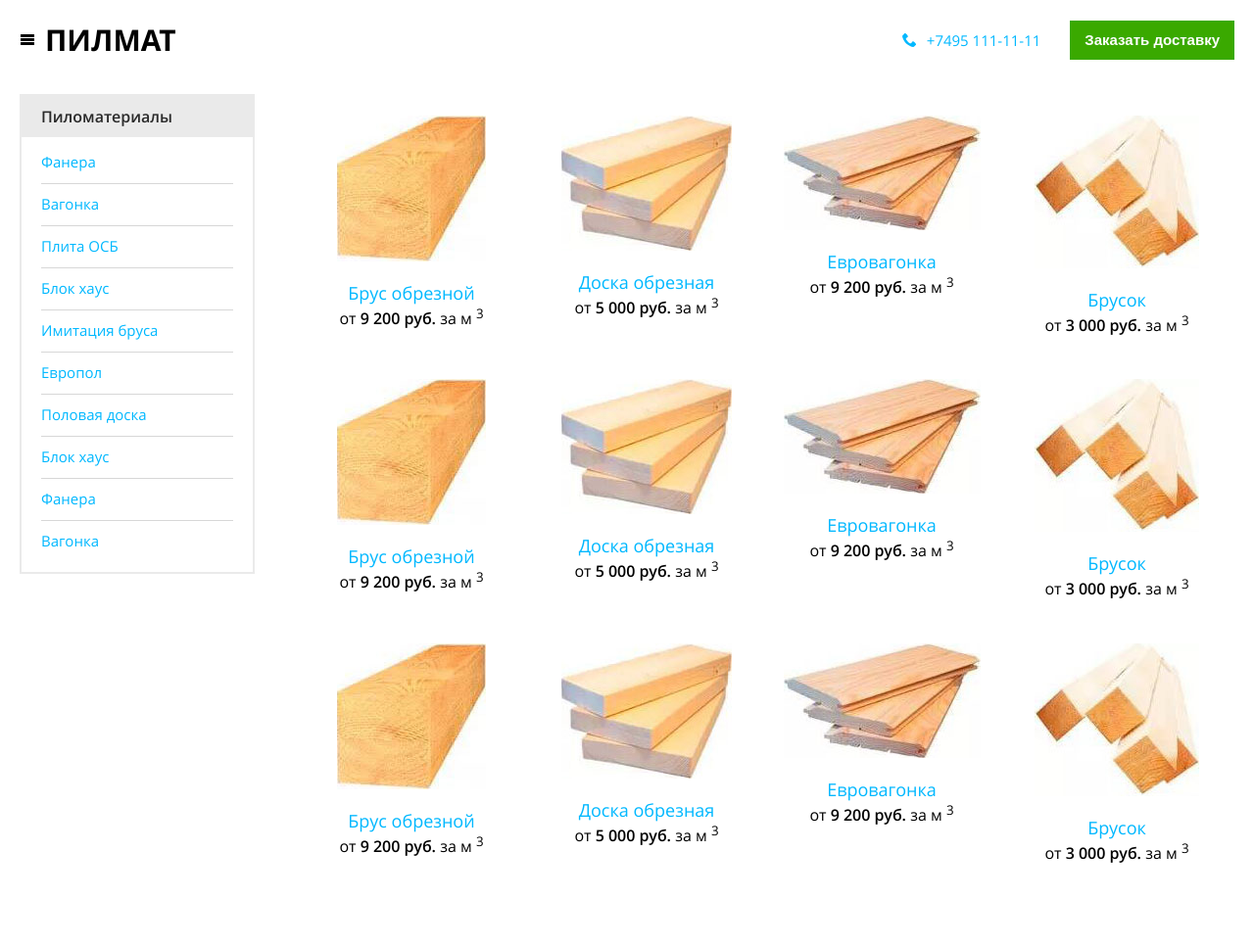
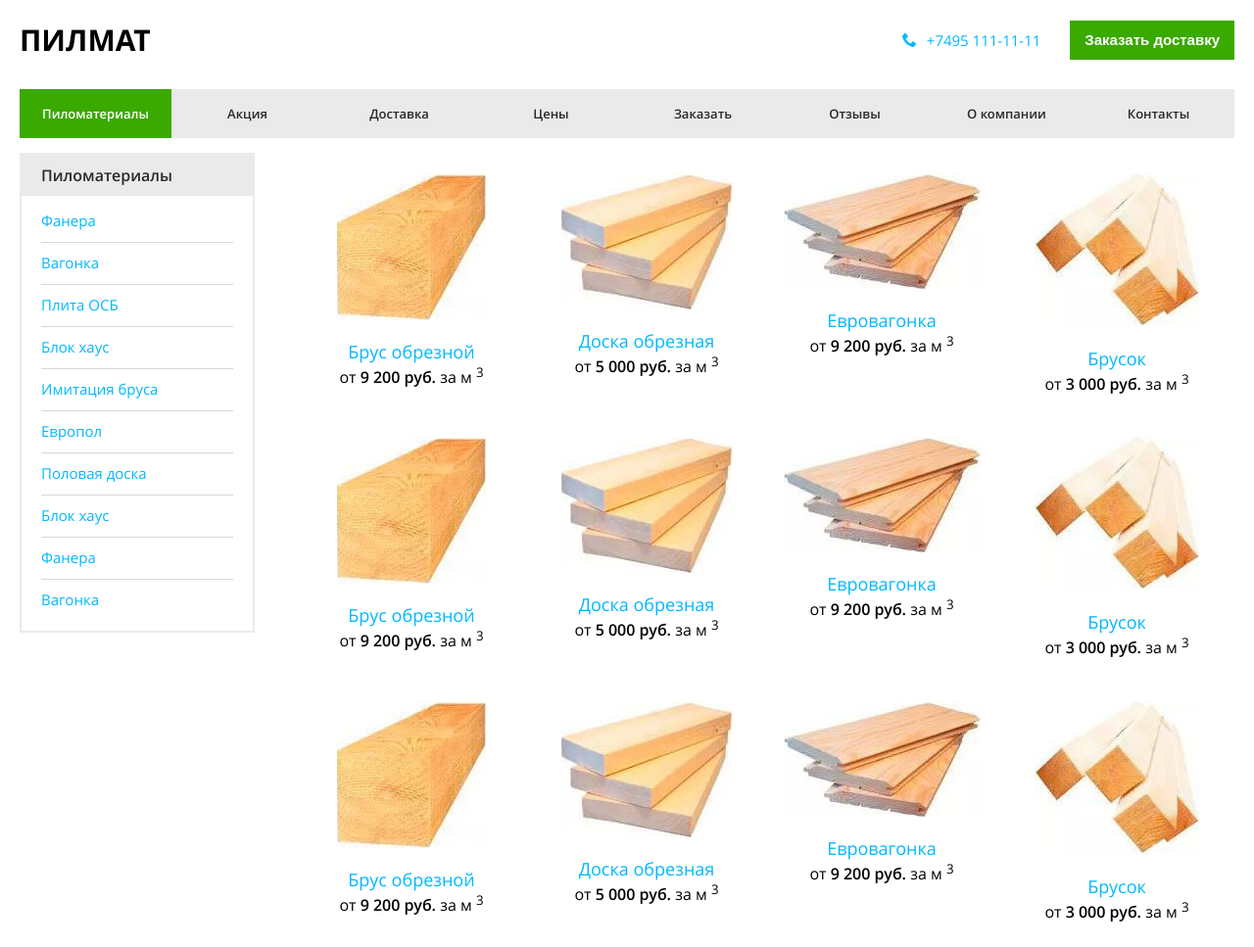
Before and after one commit to Tigronix/wood, a plain HTML site: page app/main.html in a window 1280 px wide. Shown: the top 967 px of the page at 98% size. Drawn offline with nearby package versions, Linux system fonts and the light colour scheme; files that its build step writes are made by us from their sources.

Commit message:
menu fixes

```diff
--- a/app/js/common.js
+++ b/app/js/common.js
@@ -51,11 +51,11 @@ WD.mainMenuToggle = function(){
   $(window).resize(function() {
     const windowWidth = $(window).width();
 
-    if(windowWidth >= 1301){
+    if(windowWidth >= 769){
       $('.js-menu').show();
+      $globalWrapper.removeClass('global-wrapper--menu-opened');
     }else{
       $('.js-menu').hide();
-      $globalWrapper.removeClass('global-wrapper--menu-opened');
     }
   });
 };
--- a/app/sass/_nav.scss
+++ b/app/sass/_nav.scss
@@ -1,7 +1,7 @@
 .nav {
   background: #EAEAEA;
 
-  @include atVertical{
+  @include atMobile{
     position: fixed;
     left: 0;
     top: 0;
@@ -20,7 +20,7 @@
     display: flex;
     flex-wrap: wrap;
 
-    @include atVertical{
+    @include atMobile{
       display: block;
       margin-bottom: 20px;
     };
@@ -31,7 +31,7 @@
     font-weight: 600;
     flex: 1;
 
-    @include atVertical{
+    @include atMobile{
       margin-bottom: 10px;
 
       &:last-child {
@@ -50,6 +50,16 @@
     transition: background .3s;
     text-align: center;
 
+    @include atVertical{
+      padding: 0 5px;
+      white-space: nowrap;
+      font-size: 13px;
+    };
+
+    @include atMobile{
+      font-size: 15px;
+    };
+
     @include atDesktop{
       &:hover {
         color: #fff;
@@ -57,7 +67,7 @@
       }
     }
 
-    @include atVertical{
+    @include atMobile{
       color: $blue;
     }
 
@@ -65,7 +75,7 @@
       background: $green;
       color: #fff;
 
-      @include atVertical{
+      @include atMobile{
         background: none;
         color: $blue;
       };
@@ -75,7 +85,7 @@
   &__close {
     display: none;
 
-    @include atVertical {
+    @include atMobile {
       display: block;
       font-size: 20px;
       width: auto;
--- a/app/sass/_page-header.scss
+++ b/app/sass/_page-header.scss
@@ -73,7 +73,7 @@
   &__hamburger {
     display: none;
 
-    @include atVertical{
+    @include atMobile{
       display: block;
       width: auto;
       font-size: 16px;
@@ -83,7 +83,7 @@
   }
 
   &__logo {
-    @include atVertical{
+    @include atMobile{
       margin-left: 10px;
     };
   }
```
